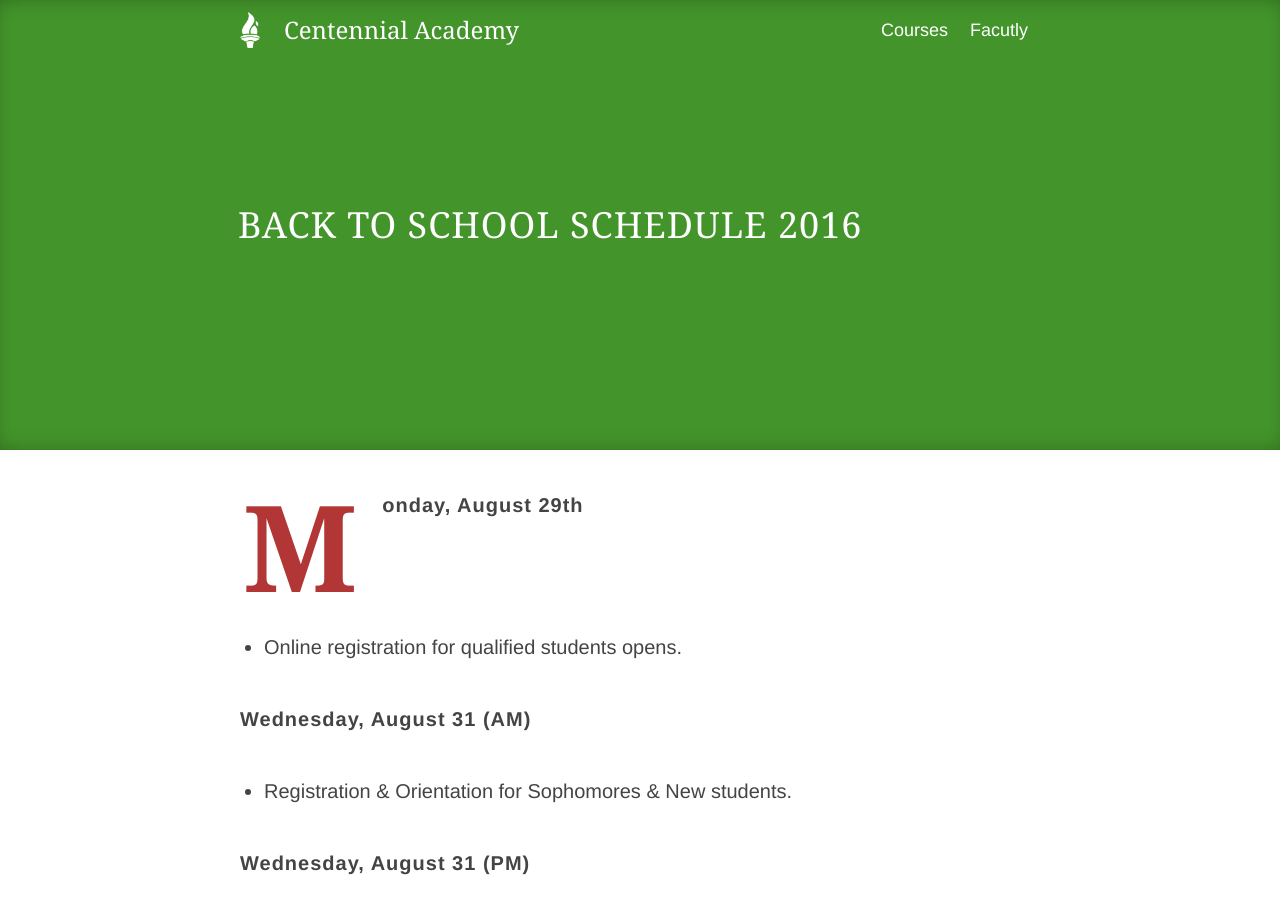
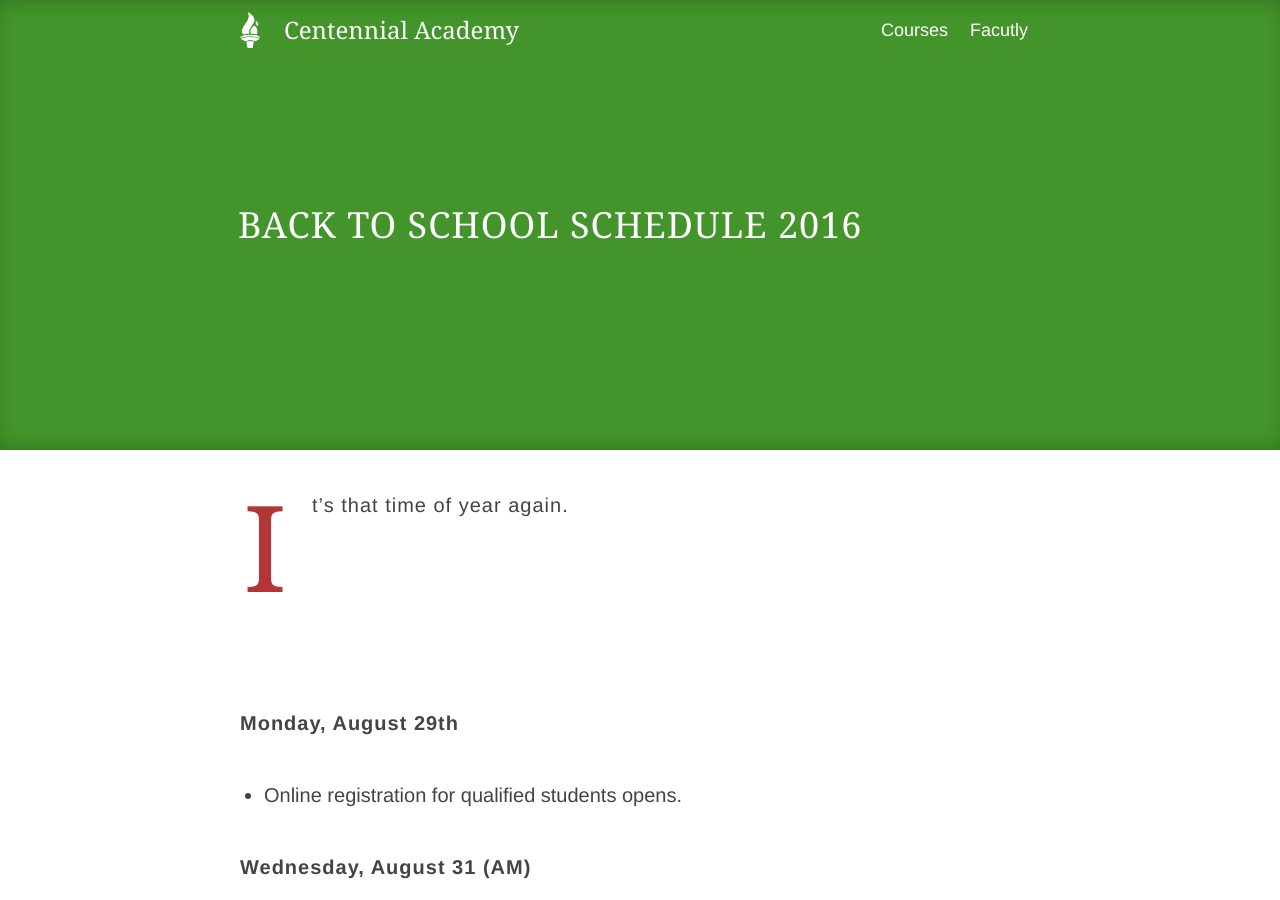
Before and after one commit to kevaleb/academy, a Jekyll site: the page built from _posts/2016-08-15-back-to-school-schedule-2016.md, in a window 1280 px wide and 900 px high. Built offline with Jekyll 4.4.1, drawn with Linux system fonts in a browser that asks for light colours; nearby versions of some CDN libraries.

Commit message:
Updated '/_posts/2016-08-15-back-to-school-schedule-2016.md' via CloudCannon

```diff
--- a/_posts/2016-08-15-back-to-school-schedule-2016.md
+++ b/_posts/2016-08-15-back-to-school-schedule-2016.md
@@ -7,6 +7,10 @@ permalink:
 bannerimage:
 ---
 
+
+It's that time of year again.
+
+&nbsp;
 
 **Monday, August 29th**
 
```
